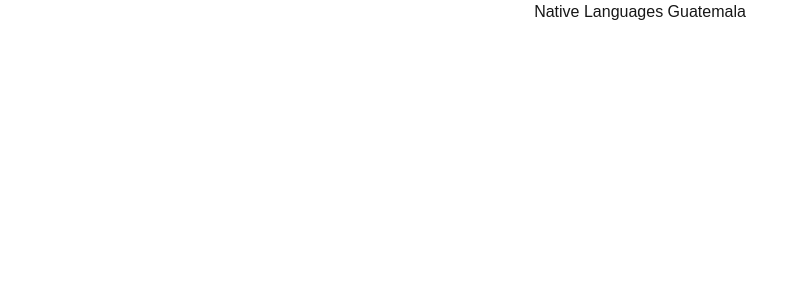
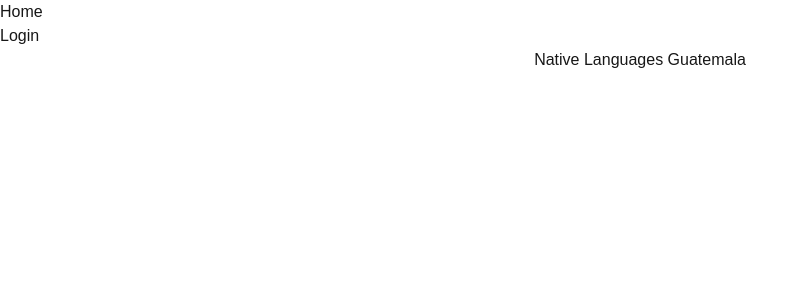
Before and after one commit to mozart953/Corpus-Native-Languages, a Next.js app in the folder corpus-native-languages/: page / in a window 1280 px wide. Shown: the top 300 px of the page, without its empty margins (0-808 px from the left). Built offline with nearby package versions, Linux system fonts and the light colour scheme.

Commit message:
feat: adding navbar

```diff
--- a/corpus-native-languages/app/page.tsx
+++ b/corpus-native-languages/app/page.tsx
@@ -1,11 +1,16 @@
-import HomeComponent from "@/components/Home.jsx"
+import HomeComponent from "@/components/Home.jsx";
+import NavbarComponent from "@/components/Navbar.jsx";
+
 
 export default function Home() {
   return (
+    <>
+      <NavbarComponent />
 
-    <HomeComponent />
+      <HomeComponent />
 
 
+    </>
 
   );
 }
--- /dev/null
+++ b/corpus-native-languages/components/Navbar.jsx
@@ -0,0 +1,18 @@
+import Link from "next/link";
+
+function NavbarComponent(){
+
+
+
+    return(
+        <nav>
+            <ul>
+                <Link href="/">Home</Link>
+                <li>Login</li>
+            </ul>
+        </nav>
+    );
+
+}
+
+export default NavbarComponent;
```
